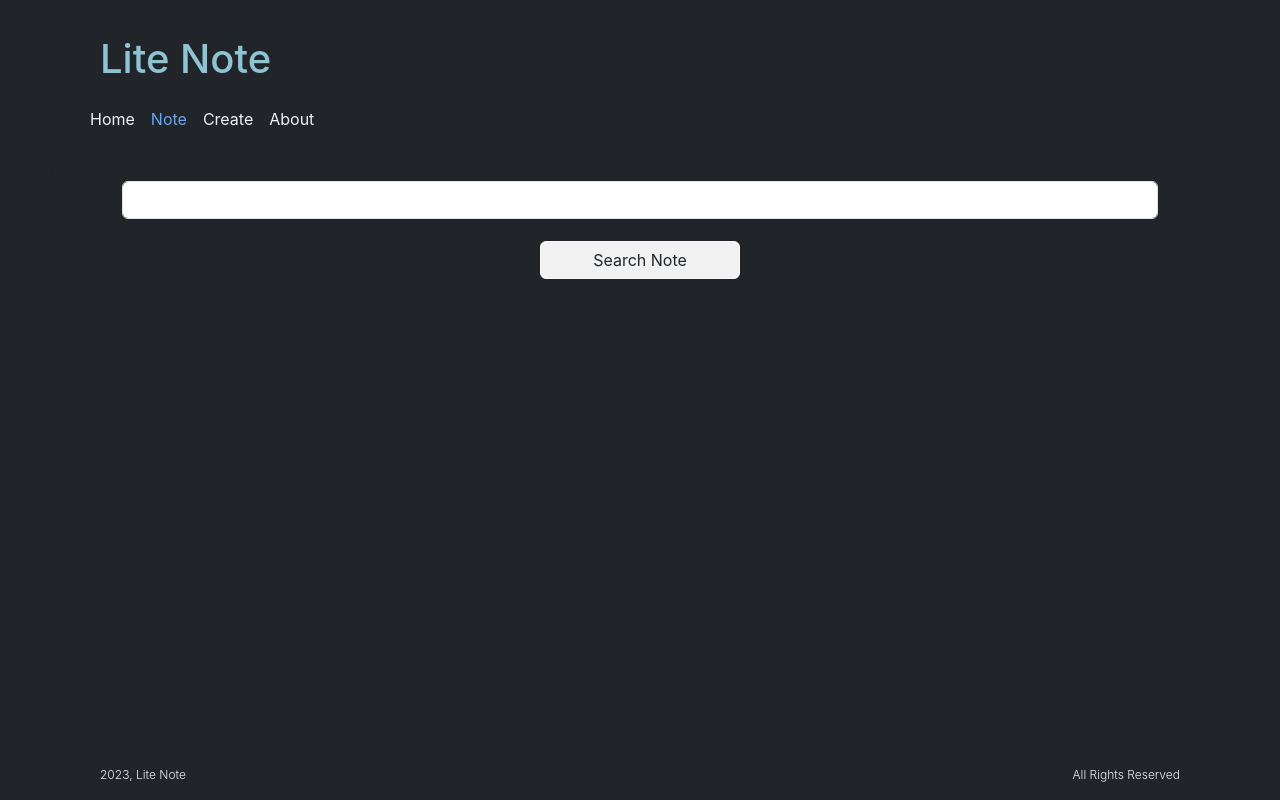
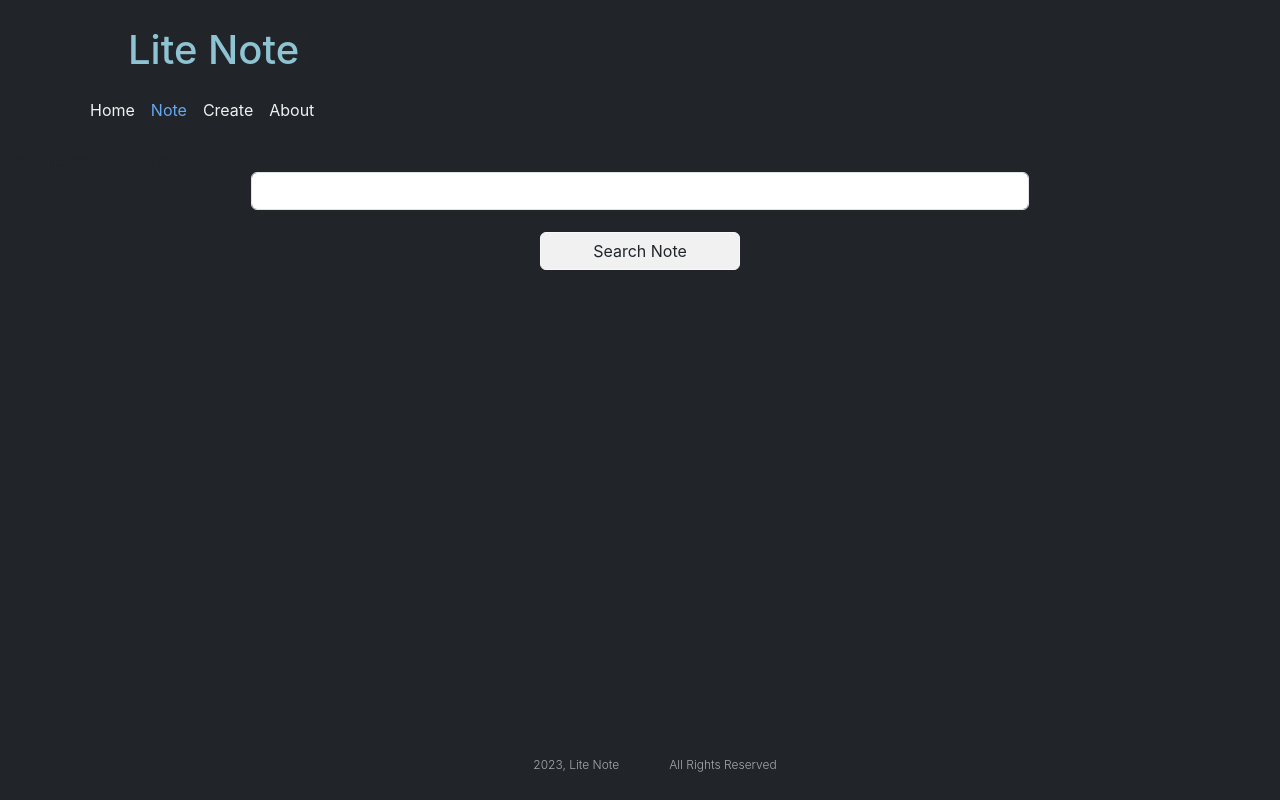
Before and after one commit to SerhiyChynin/react_project_note, a React (Create React App) app: page /note in a window 1280 px wide. Built offline with nearby package versions, Linux system fonts and the light colour scheme.

Commit message:
adaptive

```diff
--- a/public/css/style.css
+++ b/public/css/style.css
@@ -2,7 +2,7 @@
 html, body, #root {
     height: 100%;
     background-color: #e9e9e941;
-    width: auto;
+    /* width: auto; */
     margin: 0 auto;
 }
 #root {
@@ -77,9 +77,10 @@ ul, li {
 }
 
 
+
 .liteNote {
-    padding-left: 100px;
-    padding-top: 35px;
+    padding-left: 10%;
+    padding-top: 2%;
     color: #f1f1f1;
 }
 .liteNote:hover {
@@ -116,7 +117,7 @@ ul, li {
 
 
 h3 {
-    margin-left: 200px ;
+    margin-left: 20% ;
     padding-top: 40px;
     margin-bottom: 20px;
 }
@@ -129,6 +130,9 @@ h3 {
     margin: 0 auto;
     text-align: center;
     font-size: 16px;
+}
+label {
+    display: block;
 }
 .bg-light {
     display:inline-block;
@@ -143,7 +147,7 @@ h3 {
 
 }
 .form-control {
-    width: 80%;
+    width: 60%;
     margin: 0 auto;
 }
 
@@ -172,15 +176,16 @@ h3 {
 .footer {
     margin: auto 0;
     display: flex;
-    justify-content: space-between;
-    padding-bottom: 10px;
-    padding-top: 10px;
+    justify-content: center;
+    padding-bottom: 20px;
+    padding-top: 20px;
+
 }
 
 .h6{
-    margin-left: 100px;
-    margin-right: 100px;
-    color: #f1f1f1;
+    margin-left: 40px;
+    margin-right: 10px;
+    color: #f1f1f1a6;
     font-size: 12px;
     font-weight: 300;
     padding-top: 5px;
--- a/src/components/Footer.js
+++ b/src/components/Footer.js
@@ -1,8 +1,8 @@
 function Footer() {
     return (
         <div className="footer bg-dark">
-           <div className="h6  bg-dark">  2023,  Lite Note </div>
-           <div className="h6  bg-dark">  All Rights Reserved</div>
+           <div className="h6  bg-dark">  2023,  Lite Note</div>
+           <div className="h6  bg-dark"> All Rights Reserved </div>
         </div>
     );
 }
```
Also changed, not shown: 1 other file (tests, documents, lock files or other folders).
